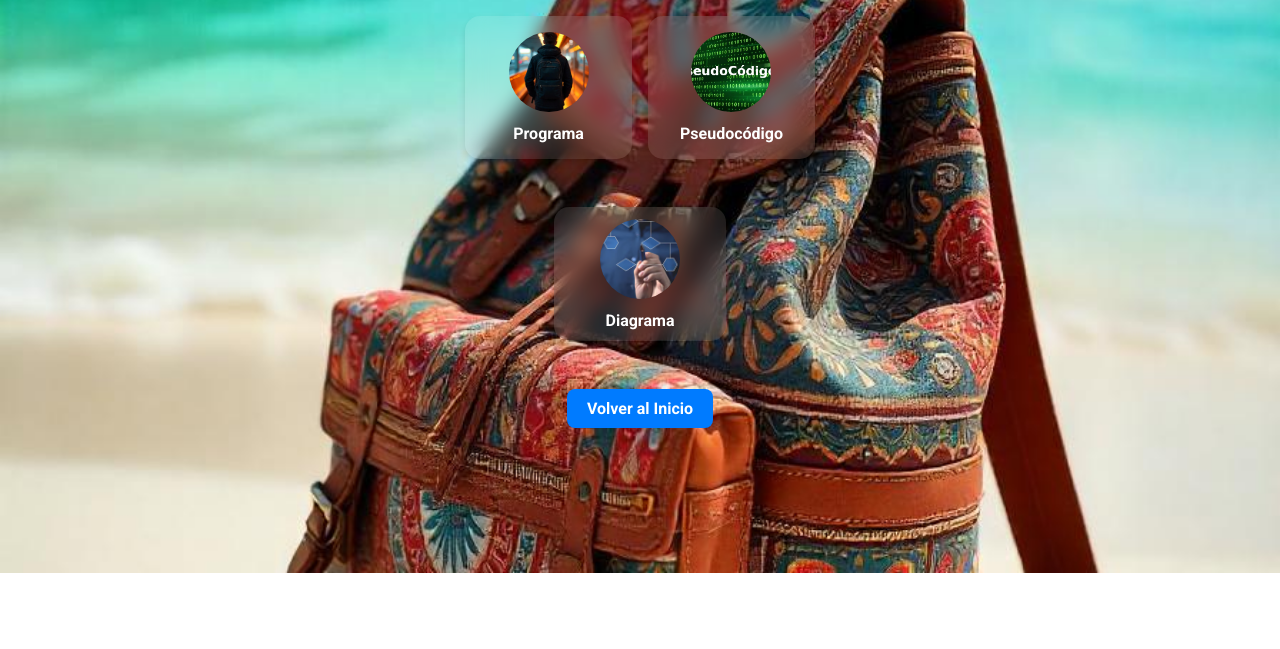
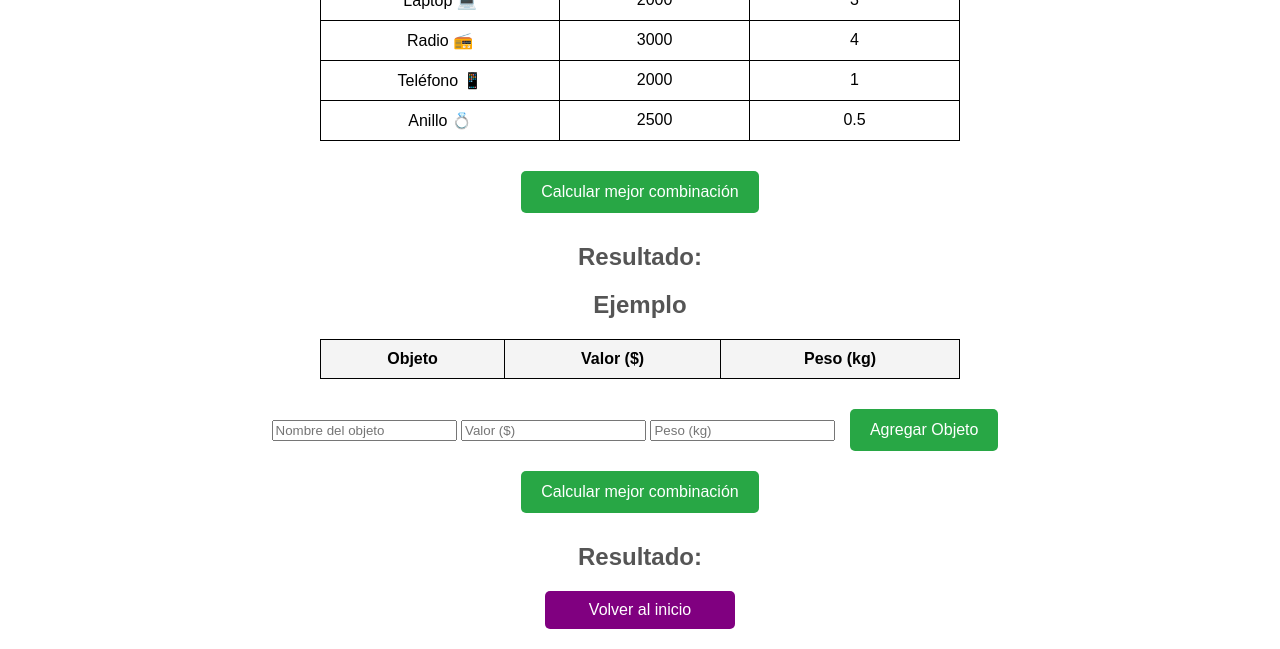
Before and after one commit to JERL69/analisisAlgoritmos.github.io, a plain HTML site: page ViajeroM.html in a window 1280 px wide. Shown: the part 227-876 px from the top of the page. Before the commit the page ends 800 px from the top, so only its background shows below. Drawn offline with Linux system fonts and the light colour scheme.

Commit message:
Update ViajeroM.html
Correcion codigo

```diff
--- a/ViajeroM.html
+++ b/ViajeroM.html
@@ -3,176 +3,201 @@
 <head>
     <meta charset="UTF-8">
     <meta name="viewport" content="width=device-width, initial-scale=1.0">
-    <title>Mochila del Viajero</title>
-    <link href="https://fonts.googleapis.com/css2?family=Lobster&family=Roboto:wght@300;400;700&display=swap" rel="stylesheet">
+    <title>Problema del Viajero</title>
     <style>
-        /* Estilos generales */
         body {
-            font-family: 'Roboto', sans-serif;
-            margin: 0;
-            padding: 0;
+            font-family: Arial, sans-serif;
             text-align: center;
-            background: url('FondoI.jpeg') center/cover no-repeat fixed;
+            background-color: #ffffff;
+        }
+        h1 {
+            color: #000;
+        }
+        h2 {
+            color: #555;
+        }
+        .container {
+            max-width: 800px;
+            margin: auto;
+        }
+        table {
+            margin: 20px auto;
+            border-collapse: collapse;
+            width: 80%;
+            background: white;
+        }
+        th, td {
+            border: 1px solid black;
+            padding: 10px;
+            text-align: center;
+        }
+        th {
+            background-color: #f4f4f4;
+        }
+        button {
+            padding: 12px 20px;
+            font-size: 16px;
+            background-color: #28a745;
             color: white;
-            overflow-x: hidden;
-            display: flex;
-            flex-direction: column;
-            justify-content: center;
-            align-items: center;
-            min-height: 100vh;
+            border: none;
+            cursor: pointer;
+            margin: 10px;
+            border-radius: 5px;
         }
-
-        h1 {
-            font-family: 'Lobster', cursive;
-            font-size: 2.5rem;
-            margin: 1rem 0;
-            color: #ff9f43;
-            text-shadow: 2px 2px 4px rgba(0, 0, 0, 0.3);
+        button:hover {
+            background-color: #218838;
         }
-
-        /* Contenedor de la cuadrícula con forma de triángulo invertido */
-        .grid-container {
-            display: grid;
-            grid-template-columns: repeat(2, 1fr); /* Dos columnas para los elementos superiores */
-            grid-template-rows: auto auto; /* Dos filas */
-            gap: 3rem; /* Espacio entre los elementos */
-            padding: 1rem;
-            max-width: 800px;
-            margin: 0 auto;
-            justify-items: center;
-            align-items: center;
+        #resultado, #resultado2 {
+            font-weight: bold;
+            margin-top: 20px;
         }
-
-        /* Estilos de cada cuadro */
-        .grid-item {
-            background: rgba(255, 255, 255, 0.1);
-            border-radius: 15px;
-            padding: 1rem; /* Modifica este valor para hacer los cuadros más grandes o pequeños */
-            backdrop-filter: blur(10px);
-            box-shadow: 0 4px 6px rgba(0, 0, 0, 0.1);
-            transition: transform 0.3s ease, box-shadow 0.3s ease;
-            display: flex;
-            flex-direction: column;
-            align-items: center;
-            justify-content: center;
-            width: 100%;
-            max-width: 250px; /* Cambia este valor para modificar el tamaño de los cuadros */
-        }
-
-        .grid-item:hover {
-            transform: translateY(-5px);
-            box-shadow: 0 6px 10px rgba(0, 0, 0, 0.2);
-        }
-
-        /* Tamaño de las imágenes dentro de los cuadros */
-        .grid-item img {
-            width: 80px; /* Modifica este valor para cambiar el tamaño de las imágenes */
-            height: 80px;
-            object-fit: cover;
-            border-radius: 50%;
-            margin-bottom: 0.5rem;
-            transition: transform 0.3s ease;
-        }
-
-        .grid-item img:hover {
-            transform: scale(1.1);
-        }
-
-        .grid-item a {
-            color: white;
-            font-size: 1rem;
-            text-decoration: none;
-            font-weight: bold;
-            transition: color 0.3s ease;
-        }
-
-        .grid-item a:hover {
-            color: #ff9f43;
-        }
-
-        /* Ajustar diseño del triángulo invertido */
-        .grid-container div:nth-child(3) {
-            grid-column: span 2; /* Hace que el tercer elemento ocupe toda la fila */
-            justify-self: center;
-            max-width: 150px; /* Cambia este valor para modificar el tamaño del cuadro inferior */
-            padding: 0.7rem;
-        }
-
-        /* Botón "Volver al Inicio" */
-        .button-container {
-            margin-top: 2rem;
-        }
-
-        .button-container a {
-            display: inline-block;
+        .volver {
+            display: block;
+            margin: 20px auto;
             padding: 10px 20px;
-            background-color: #007BFF;
+            font-size: 16px;
+            background-color: purple;
             color: white;
             text-decoration: none;
-            border-radius: 8px;
-            font-size: 1rem;
-            font-weight: bold;
-            transition: background 0.3s ease-in-out, transform 0.2s;
+            border-radius: 5px;
+            width: 150px;
         }
-
-        .button-container a:hover {
-            background-color: #0056b3;
-            transform: scale(1.05);
-        }
-
-        /* Animaciones */
-        @keyframes fadeIn {
-            from { opacity: 0; transform: translateY(20px); }
-            to { opacity: 1; transform: translateY(0); }
-        }
-
-        .grid-item {
-            animation: fadeIn 0.6s ease-out;
-        }
-
-        /* Responsive Design */
-        @media (max-width: 768px) {
-            h1 {
-                font-size: 2rem;
-            }
-
-            .grid-container {
-                display: flex;
-                flex-direction: column;
-                gap: 1rem;
-            }
-
-            .grid-item {
-                max-width: 100%;
-            }
+        .volver:hover {
+            background-color: darkviolet;
         }
     </style>
 </head>
 <body>
-    <h1>Mochila del Viajero</h1>
-    <div class="grid-container">
-        <div class="grid-item">
-            <a href="Mochila2.html">
-                <img src="ProgramaI.jpeg" alt="Programa">
-            </a>
-            <a href="Mochila2.html">Programa</a>
+
+    <h1>Problema del Viajero</h1>
+
+    <div class="container">
+        <h2>Ejemplo</h2>
+        <table>
+            <tr>
+                <th>Objeto</th>
+                <th>Valor ($)</th>
+                <th>Peso (kg)</th>
+            </tr>
+            <tr><td>Guitarra 🎸</td><td>1500</td><td>1</td></tr>
+            <tr><td>Laptop 💻</td><td>2000</td><td>3</td></tr>
+            <tr><td>Radio 📻</td><td>3000</td><td>4</td></tr>
+            <tr><td>Teléfono 📱</td><td>2000</td><td>1</td></tr>
+            <tr><td>Anillo 💍</td><td>2500</td><td>0.5</td></tr>
+        </table>
+        <button onclick="resolverMochilaGreedy()">Calcular mejor combinación</button>
+        <h2>Resultado:</h2>
+        <p id="resultado"></p>
+    </div>
+
+    <div class="container">
+        <h2>Ejemplo</h2>
+        <table id="tablaObjetos">
+            <tr>
+                <th>Objeto</th>
+                <th>Valor ($)</th>
+                <th>Peso (kg)</th>
+            </tr>
+        </table>
+
+        <div>
+            <input type="text" id="nombreObjeto" placeholder="Nombre del objeto">
+            <input type="number" id="valorObjeto" placeholder="Valor ($)">
+            <input type="number" id="pesoObjeto" placeholder="Peso (kg)" step="0.1">
+            <button onclick="agregarObjeto()">Agregar Objeto</button>
         </div>
-        <div class="grid-item">
-            <a href="PseudocodigoVM.html">
-                <img src="pseudocodigo.png" alt="Pseudocódigo">
-            </a>
-            <a href="PseudocodigoVM.html">Pseudocódigo</a>
-        </div>
-        <div class="grid-item">
-            <a href="DiagramaVM.html">
-                <img src="Diagrama.avif" alt="Diagrama">
-            </a>
-            <a href="DiagramaVM.html">Diagrama</a>
-        </div>
+
+        <button onclick="calcularMejorCombinacion()">Calcular mejor combinación</button>
+
+        <h2 id="resultado2">Resultado:</h2>
     </div>
-    <!-- Botón "Volver al Inicio" -->
-    <div class="button-container">
-        <a href="index.html">Volver al Inicio</a>
-    </div>
+
+    <a href="index.html" class="volver">Volver al inicio</a>
+
+
+    <script>
+        function knapsackGreedy(objetos, capacidadMaxima) {
+            objetos.sort((a, b) => (b.valor / b.peso) - (a.valor / a.peso));
+            let pesoTotal = 0;
+            let valorTotal = 0;
+            let seleccionados = [];
+
+            for (let obj of objetos) {
+                if (pesoTotal + obj.peso <= capacidadMaxima) {
+                    seleccionados.push(obj);
+                    pesoTotal += obj.peso;
+                    valorTotal += obj.valor;
+                }
+            }
+
+            return { valorTotal, pesoTotal, objetosSeleccionados: seleccionados };
+        }
+
+        function resolverMochilaGreedy() {
+            const capacidadMaxima = 10;
+            let objetos = [
+                { nombre: "Guitarra 🎸", valor: 1500, peso: 1 },
+                { nombre: "Laptop 💻", valor: 2000, peso: 3 },
+                { nombre: "Radio 📻", valor: 3000, peso: 4 },
+                { nombre: "Teléfono 📱", valor: 2000, peso: 1 },
+                { nombre: "Anillo 💍", valor: 2500, peso: 0.5 }
+            ];
+
+            let solucionGreedy = knapsackGreedy(objetos, capacidadMaxima);
+
+            document.getElementById("resultado").innerHTML = `
+                <b>Mejor solución:</b> Llevar
+                ${solucionGreedy.objetosSeleccionados.map(o => o.nombre).join(", ")}
+                <br> ➡ Valor total: $${solucionGreedy.valorTotal} (Peso total: ${solucionGreedy.pesoTotal}kg, sin superar los 10 kg).
+            `;
+        }
+
+        let objetos = [];
+        const capacidadMochila = 10;
+
+        function agregarObjeto() {
+            let nombre = document.getElementById("nombreObjeto").value;
+            let valor = parseFloat(document.getElementById("valorObjeto").value);
+            let peso = parseFloat(document.getElementById("pesoObjeto").value);
+
+            if (nombre === "" || isNaN(valor) || isNaN(peso) || valor <= 0 || peso <= 0) {
+                alert("Por favor, complete todos los campos correctamente.");
+                return;
+            }
+
+            objetos.push({ nombre, valor, peso, ratio: valor / peso });
+
+            let tabla = document.getElementById("tablaObjetos");
+            let fila = tabla.insertRow();
+            fila.insertCell(0).innerText = nombre;
+            fila.insertCell(1).innerText = valor;
+            fila.insertCell(2).innerText = peso;
+
+            document.getElementById("nombreObjeto").value = "";
+            document.getElementById("valorObjeto").value = "";
+            document.getElementById("pesoObjeto").value = "";
+        }
+
+        function calcularMejorCombinacion() {
+            let pesoTotal = 0;
+            let valorTotal = 0;
+            let seleccionados = [];
+
+            objetos.sort((a, b) => b.ratio - a.ratio);
+
+            for (let obj of objetos) {
+                if (pesoTotal + obj.peso <= capacidadMochila) {
+                    seleccionados.push(obj.nombre);
+                    pesoTotal += obj.peso;
+                    valorTotal += obj.valor;
+                }
+            }
+
+            let resultadoTexto = `<strong>Mejor solución:</strong> Llevar ${seleccionados.join(", ")}<br>
+                → Valor total: $${valorTotal} (Peso total: ${pesoTotal}kg, sin superar los ${capacidadMochila} kg).`;
+            document.getElementById("resultado2").innerHTML = resultadoTexto;
+        }
+    </script>
+
 </body>
 </html>
```
